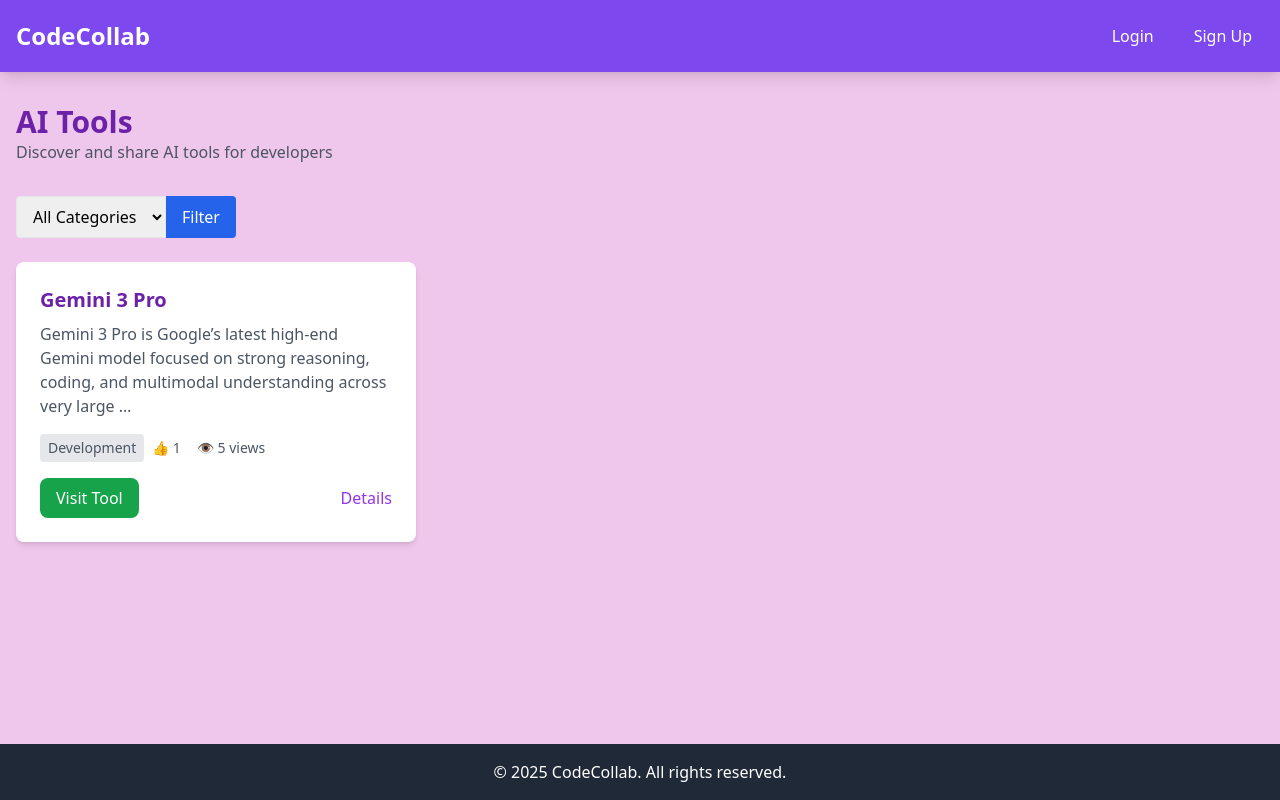
After one commit to CodeOfCreation/CodeCollab, a Django app: page /problems/ai-tools/ in a window 1280 px wide. The commit adds this page. Run offline with Django 5.2, Linux system fonts and the light colour scheme; data comes from the database, SQL or seed files in the repository; both versions use the stored data as it was after the commit; parts of the project's set-up code (start-up, migrations or seed data) failed here and were passed over; some libraries are stand-ins or nearby versions.

Commit message:
Final version

```diff
--- a/core/templates/core/base.html
+++ b/core/templates/core/base.html
@@ -32,6 +32,7 @@
                     <a href="{% url 'dashboard' %}" class="hover:bg-purple-700 px-3 py-2 rounded">Dashboard</a>
                     <a href="{% url 'problems_list' %}" class="hover:bg-purple-700 px-3 py-2 rounded">Problems</a>
                     <a href="{% url 'blog_list' %}" class="hover:bg-purple-700 px-3 py-2 rounded">Blogs</a>
+                    <a href="{% url 'ai_tool_list' %}" class="hover:bg-purple-700 px-3 py-2 rounded">AI Tools</a>
                     <a href="{% url 'profile' %}" class="hover:bg-purple-700 px-3 py-2 rounded">Profile</a>
                     <form method="post" action="{% url 'logout' %}" class="inline">
                         {% csrf_token %}
--- a/core/views.py
+++ b/core/views.py
@@ -1,6 +1,6 @@
 from django.shortcuts import render
 from django.contrib.auth.decorators import login_required
-from problems.models import Problem, Solution, Comment, Upvote, Blog
+from problems.models import Problem, Solution, Comment, Upvote, Blog, AI_Tool
 from users.models import CustomUser
 
 
@@ -19,11 +19,13 @@ def dashboard(request):
     solutions_submitted = Solution.objects.filter(author=user).count()
     comments_posted = Comment.objects.filter(author=user).count()
     blogs_created = Blog.objects.filter(author=user).count()
+    ai_tools_created = AI_Tool.objects.filter(author=user).count()
     upvotes_received = 0  # This would need to be calculated from upvotes
 
     # Get recent problems (all problems, not just user's)
     recent_problems = Problem.objects.all().order_by('-created_at')[:5]
     recent_blogs = Blog.objects.filter(status='published').order_by('-created_at')[:5]
+    recent_ai_tools = AI_Tool.objects.all().order_by('-created_at')[:5]
 
     context = {
         'user': user,
@@ -31,8 +33,10 @@ def dashboard(request):
         'solutions_submitted': solutions_submitted,
         'comments_posted': comments_posted,
         'blogs_created': blogs_created,
+        'ai_tools_created': ai_tools_created,
         'upvotes_received': upvotes_received,
         'recent_problems': recent_problems,
         'recent_blogs': recent_blogs,
+        'recent_ai_tools': recent_ai_tools,
     }
     return render(request, 'core/dashboard.html', context)
--- /dev/null
+++ b/problems/templates/problems/ai_tools.html
@@ -0,0 +1,64 @@
+{% extends 'core/base.html' %}
+
+{% block title %}AI Tools - CodeCollab{% endblock %}
+
+{% block content %}
+<div class="container mx-auto px-4 py-8">
+    <div class="mb-8">
+        <h1 class="text-3xl font-bold text-purple-800">AI Tools</h1>
+        <p class="text-gray-600">Discover and share AI tools for developers</p>
+    </div>
+
+    <div class="flex justify-between items-center mb-6">
+        {% if user.is_authenticated %}
+        <a href="{% url 'create_ai_tool' %}" class="bg-purple-600 text-white px-6 py-2 rounded-lg hover:bg-purple-700 transition duration-300">
+            Add AI Tool
+        </a>
+        {% endif %}
+
+        <div>
+            <form method="get" class="flex">
+                <select name="category" class="border rounded-l px-3 py-2">
+                    <option value="all" {% if selected_category == 'all' %}selected{% endif %}>All Categories</option>
+                    <option value="productivity" {% if selected_category == 'productivity' %}selected{% endif %}>Productivity</option>
+                    <option value="design" {% if selected_category == 'design' %}selected{% endif %}>Design</option>
+                    <option value="development" {% if selected_category == 'development' %}selected{% endif %}>Development</option>
+                    <option value="writing" {% if selected_category == 'writing' %}selected{% endif %}>Writing</option>
+                    <option value="marketing" {% if selected_category == 'marketing' %}selected{% endif %}>Marketing</option>
+                    <option value="education" {% if selected_category == 'education' %}selected{% endif %}>Education</option>
+                    <option value="health" {% if selected_category == 'health' %}selected{% endif %}>Health</option>
+                    <option value="finance" {% if selected_category == 'finance' %}selected{% endif %}>Finance</option>
+                    <option value="other" {% if selected_category == 'other' %}selected{% endif %}>Other</option>
+                </select>
+                <button type="submit" class="bg-blue-600 text-white px-4 py-2 rounded-r">Filter</button>
+            </form>
+        </div>
+    </div>
+
+    <div class="grid grid-cols-1 md:grid-cols-2 lg:grid-cols-3 gap-6">
+        {% for ai_tool in ai_tools %}
+        <div class="bg-white p-6 rounded-lg shadow-md">
+            <h3 class="text-xl font-semibold mb-2 text-purple-800">{{ ai_tool.name }}</h3>
+            <p class="text-gray-600 mb-4">{{ ai_tool.description|truncatewords:20 }}</p>
+            <div class="flex items-center text-sm text-gray-600 mb-4">
+                <span class="bg-gray-200 px-2 py-1 rounded mr-2">{{ ai_tool.category|title }}</span>
+                <span class="mr-4">👍 {{ ai_tool.upvotes }}</span>
+                <span>👁️ {{ ai_tool.views }} views</span>
+            </div>
+            <div class="flex justify-between items-center">
+                <a href="{{ ai_tool.link }}" target="_blank" class="bg-green-600 text-white px-4 py-2 rounded-lg hover:bg-green-700 transition duration-300">
+                    Visit Tool
+                </a>
+                <a href="{% url 'ai_tool_detail' ai_tool.pk %}" class="text-purple-600 hover:underline">
+                    Details
+                </a>
+            </div>
+        </div>
+        {% empty %}
+        <div class="col-span-full text-center">
+            <p class="text-gray-600">No AI tools found.</p>
+        </div>
+        {% endfor %}
+    </div>
+</div>
+{% endblock %}
--- a/problems/urls.py
+++ b/problems/urls.py
@@ -6,12 +6,15 @@ urlpatterns = [
     path('create/', views.create_problem, name='create_problem'),
     path('blogs/', views.blog_list, name='blog_list'),
     path('blog/create/', views.create_blog, name='create_blog'),
+    path('ai-tools/', views.ai_tool_list, name='ai_tool_list'),
+    path('ai-tool/create/', views.create_ai_tool, name='create_ai_tool'),
     path('upvote/solution/<int:solution_id>/', views.upvote_solution, name='upvote_solution'),
     path('comment/<int:problem_id>/', views.add_comment, name='add_comment'),
 
     # General patterns last
     path('<int:problem_id>/', views.problem_detail, name='problem_detail'),
     path('blog/<slug:slug>/', views.blog_detail, name='blog_detail'),
+    path('ai-tool/<int:pk>/', views.ai_tool_detail, name='ai_tool_detail'),
 
     # Default pattern last
     path('', views.problems_list, name='problems_list'),
--- a/problems/views.py
+++ b/problems/views.py
@@ -2,8 +2,8 @@ from django.shortcuts import render, redirect, get_object_or_404
 from django.contrib.auth.decorators import login_required
 from django.contrib import messages
 from django.http import JsonResponse
-from .models import Problem, Tag, Solution, Comment, Upvote, Blog
-from .forms import ProblemForm, BlogForm
+from .models import Problem, Tag, Solution, Comment, Upvote, Blog, AI_Tool
+from .forms import ProblemForm, BlogForm, AI_ToolForm
 
 
 def problems_list(request):
@@ -272,3 +272,102 @@ def create_blog(request):
         form = BlogForm()
 
     return render(request, 'problems/create_blog.html', {'form': form})
+
+
+# AI Tool Views
+def ai_tool_list(request):
+    """List all AI tools"""
+    ai_tools = AI_Tool.objects.all().order_by('-created_at')
+    categories = [choice[0] for choice in AI_Tool.CATEGORY_CHOICES]
+
+    # Apply filters
+    category = request.GET.get('category', 'all')
+
+    if category != 'all':
+        ai_tools = ai_tools.filter(category=category)
+
+    context = {
+        'ai_tools': ai_tools,
+        'categories': categories,
+        'selected_category': category,
+    }
+    return render(request, 'problems/ai_tools.html', context)
+
+
+def ai_tool_detail(request, pk):
+    """View AI tool details"""
+    ai_tool = get_object_or_404(AI_Tool, pk=pk)
+    ai_tool.views += 1
+    ai_tool.save()
+
+    comments = ai_tool.comments.all()
+
+    # Check if current user has upvoted this AI tool
+    user_upvoted = False
+    if request.user.is_authenticated:
+        user_upvoted = Upvote.objects.filter(user=request.user, ai_tool=ai_tool).exists()
+
+    if request.method == 'POST' and request.user.is_authenticated:
+        if 'comment' in request.POST:  # Add comment
+            content = request.POST.get('comment')
+            if content:
+                Comment.objects.create(
+                    ai_tool=ai_tool,
+                    author=request.user,
+                    content=content
+                )
+                messages.success(request, 'Comment added successfully!')
+                return redirect('ai_tool_detail', pk=ai_tool.pk)
+            else:
+                messages.error(request, 'Comment cannot be empty.')
+
+        elif 'upvote' in request.POST:  # Upvote AI tool
+            upvote, created = Upvote.objects.get_or_create(
+                user=request.user,
+                ai_tool=ai_tool
+            )
+            if created:
+                ai_tool.upvotes += 1
+                ai_tool.save()
+                messages.success(request, 'AI tool upvoted!')
+            else:
+                # Remove upvote if already exists
+                upvote.delete()
+                ai_tool.upvotes -= 1
+                ai_tool.save()
+                messages.info(request, 'Upvote removed.')
+
+            return redirect('ai_tool_detail', pk=ai_tool.pk)
+
+    context = {
+        'ai_tool': ai_tool,
+        'comments': comments,
+        'user_upvoted': user_upvoted,
+    }
+    return render(request, 'problems/ai_tool_detail.html', context)
+
+
+@login_required
+def create_ai_tool(request):
+    """Create a new AI tool"""
+    if request.method == 'POST':
+        form = AI_ToolForm(request.POST)
+        if form.is_valid():
+            ai_tool = form.save(commit=False)
+            ai_tool.author = request.user
+            ai_tool.save()
+
+            # Handle tags
+            tags_str = form.cleaned_data.get('tags_str', '')
+            if tags_str:
+                tags_list = [tag.strip() for tag in tags_str.split(',')]
+                for tag_name in tags_list:
+                    if tag_name:
+                        tag, created = Tag.objects.get_or_create(name=tag_name.lower())
+                        ai_tool.tags.add(tag)
+
+            return redirect('ai_tool_detail', pk=ai_tool.pk)
+    else:
+        form = AI_ToolForm()
+
+    return render(request, 'problems/create_ai_tool.html', {'form': form})
--- a/users/views.py
+++ b/users/views.py
@@ -6,7 +6,7 @@ from django.contrib.auth import logout
 from django.shortcuts import redirect
 from django.contrib.auth.views import LogoutView
 from .forms import SignUpForm
-from problems.models import Problem, Solution, Comment, Upvote, Blog
+from problems.models import Problem, Solution, Comment, Upvote, Blog, AI_Tool
 
 
 def signup(request):
@@ -28,6 +28,7 @@ def profile(request):
     solutions_submitted = Solution.objects.filter(author=user).count()
     comments_posted = Comment.objects.filter(author=user).count()
     blogs_created = Blog.objects.filter(author=user).count()
+    ai_tools_created = AI_Tool.objects.filter(author=user).count()
     upvotes_received = 0  # This would need to be calculated from upvotes
 
     # Get recent activity
@@ -35,6 +36,7 @@ def profile(request):
     recent_solutions = Solution.objects.filter(author=user).order_by('-created_at')[:5]
     recent_comments = Comment.objects.filter(author=user).order_by('-created_at')[:5]
     recent_blogs = Blog.objects.filter(author=user).order_by('-created_at')[:5]
+    recent_ai_tools = AI_Tool.objects.filter(author=user).order_by('-created_at')[:5]
 
     context = {
         'user': user,
@@ -42,10 +44,12 @@ def profile(request):
         'solutions_submitted': solutions_submitted,
         'comments_posted': comments_posted,
         'blogs_created': blogs_created,
+        'ai_tools_created': ai_tools_created,
         'upvotes_received': upvotes_received,
         'recent_problems': recent_problems,
         'recent_solutions': recent_solutions,
         'recent_comments': recent_comments,
         'recent_blogs': recent_blogs,
+        'recent_ai_tools': recent_ai_tools,
     }
     return render(request, 'users/profile.html', context)
```
Also changed, not shown: core/templates/core/dashboard.html (+38 -5 lines), problems/admin.py (+14 -5 lines), problems/forms.py (+21 -1 lines), problems/models.py (+32 -1 lines), problems/templates/problems/ai_tool_detail.html (added, +88 -0 lines), problems/templates/problems/create_ai_tool.html (added, +47 -0 lines), users/templates/users/profile.html (+13 -2 lines), db.sqlite3, problems/migrations/0005_ai_tool_alter_upvote_unique_together_comment_ai_tool_and_more.py (added).
